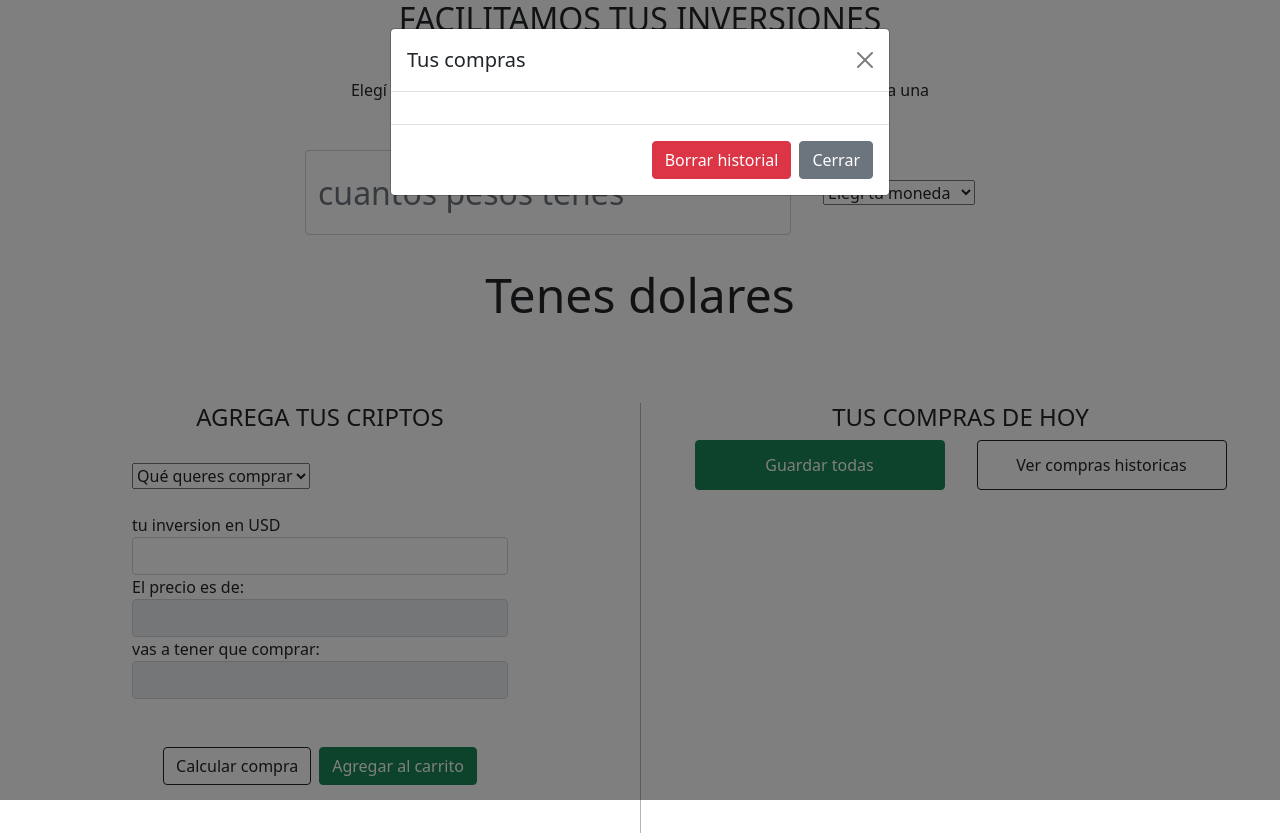
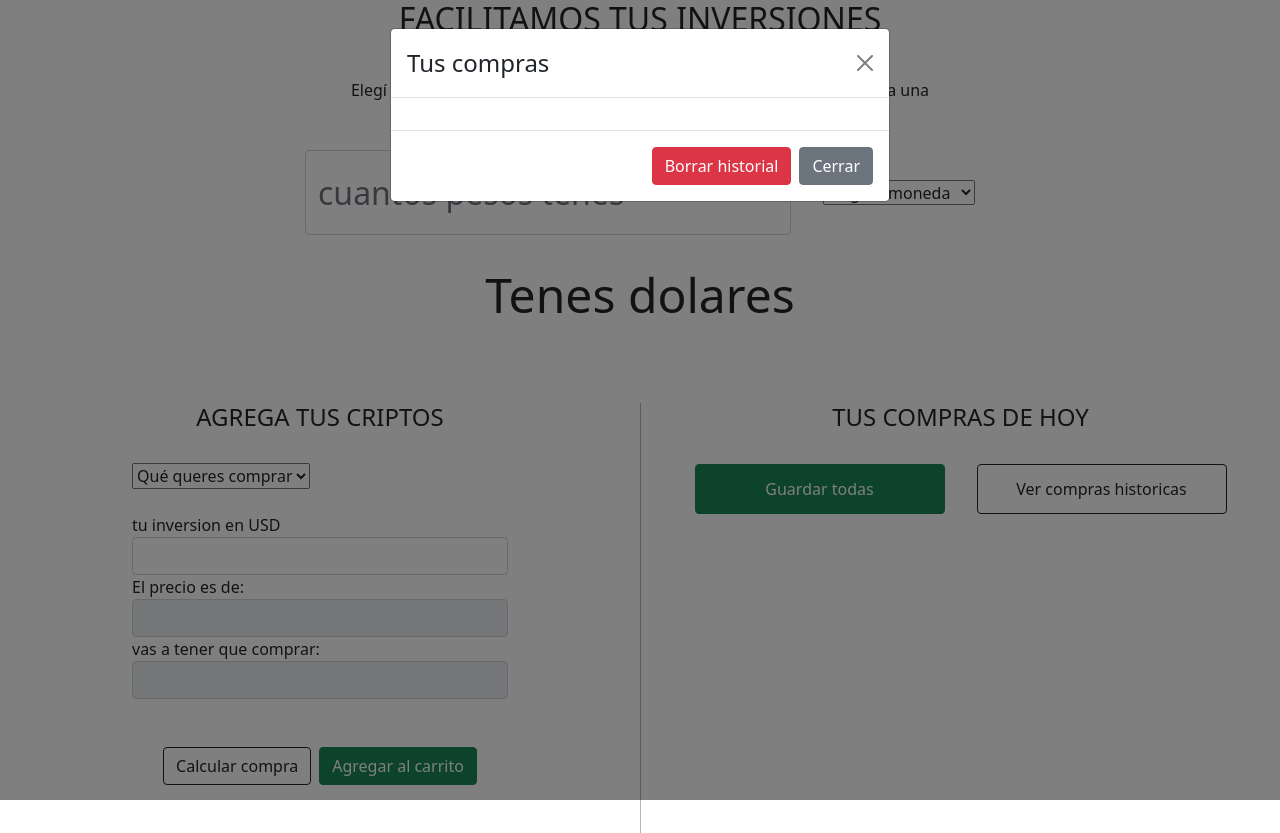
Before and after one commit to CielCiel2x/JSCalculatorCryptos, a plain HTML site: page index.html in a window 1280 px wide. Both pictures are taken after a click on the button "Ver compras historicas". Drawn offline with nearby package versions, Linux system fonts and the light colour scheme.

Commit message:
fixed margins in portfolio buttons

```diff
--- a/index.html
+++ b/index.html
@@ -85,7 +85,7 @@
 
     <div class="completePortfolio">
       <h4 class="text-center">TUS COMPRAS DE HOY</h4>
-      <div class="portfolioButtonGroup">
+      <div class="portfolioButtonGroup my-4">
         <input type="button" class="btn btn-success portfolioButton" id="guardarHistorico" value="Guardar todas">
         <input type="button" class="btn btn-outline-dark portfolioButton" id="verComprasHistoricas"
           value="Ver compras historicas" data-bs-toggle="modal" data-bs-target="#modalHistorial">
@@ -101,7 +101,7 @@
         <div class="modal-dialog">
           <div class="modal-content">
             <div class="modal-header">
-              <h5 class="modal-title" id="exampleModalLabel">Tus compras</h5>
+              <h4 class="modal-title" id="exampleModalLabel">Tus compras</h4>
               <button type="button" class="btn-close" data-bs-dismiss="modal" aria-label="Close"></button>
             </div>
             <div class="modal-body" id="modalHistorialBody">
```
